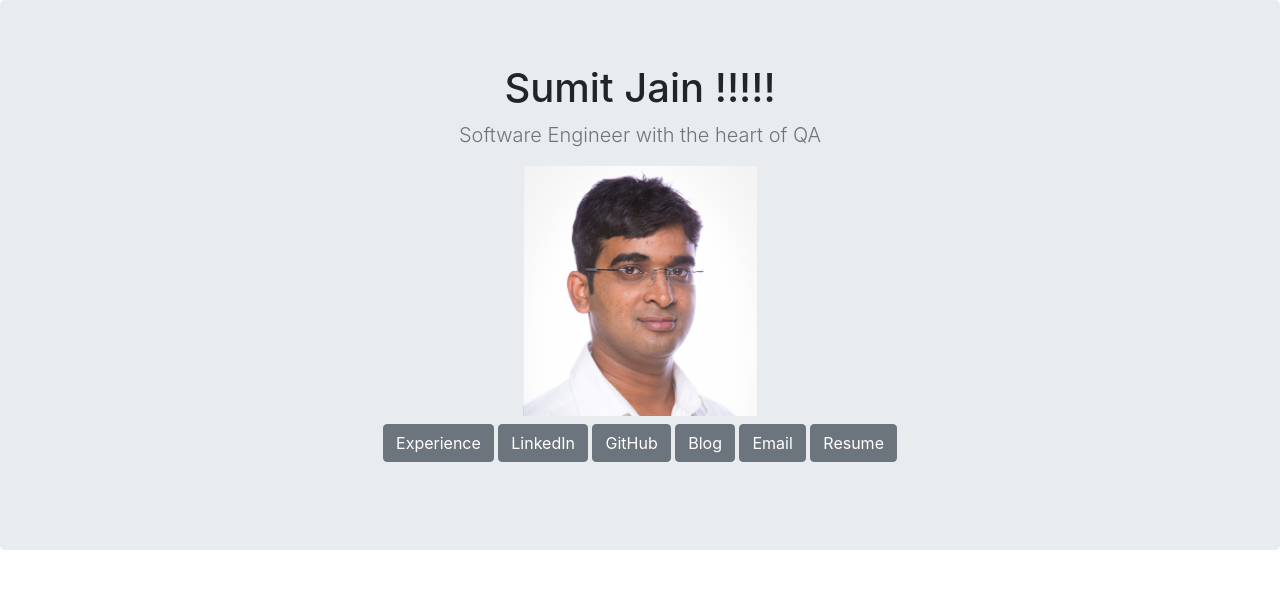
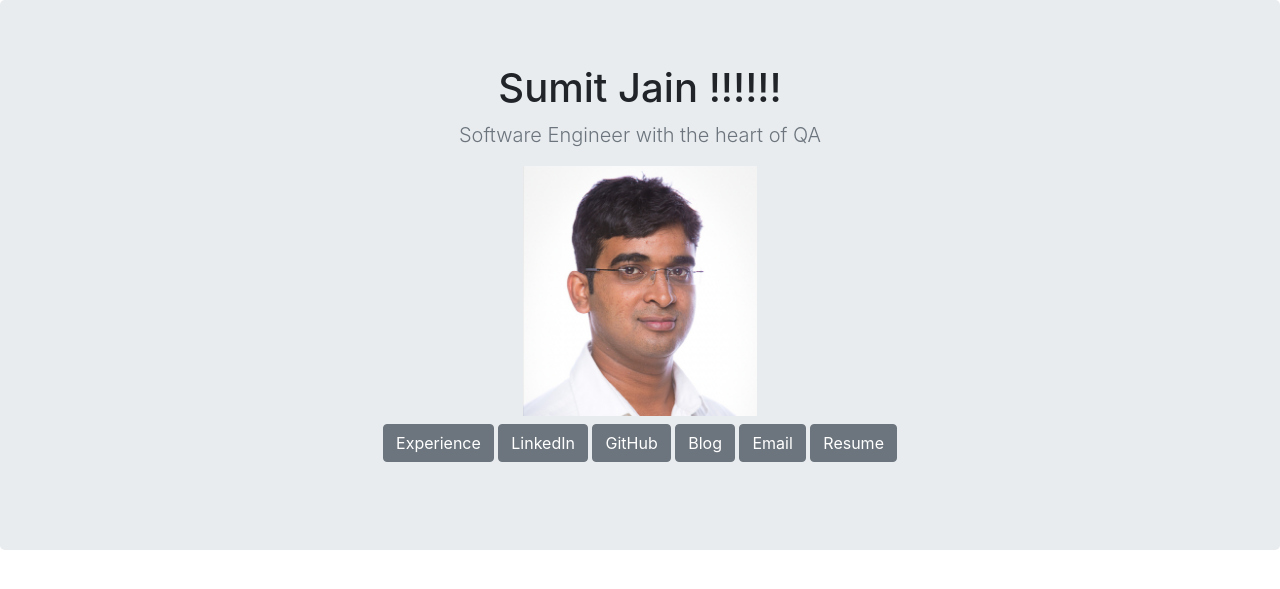
Before and after one commit to SumitJainUTD/portfolio-cicd, a Django app: page / in a window 1280 px wide. Shown: the part 54-643 px from the top of the page. Run offline with Django 3.2, Linux system fonts and the light colour scheme; some libraries are stand-ins or nearby versions.

Commit message:
testing cicd 6

```diff
--- a/resume/app/templates/app/sumit.html
+++ b/resume/app/templates/app/sumit.html
@@ -45,7 +45,7 @@
 
       <section class="jumbotron text-center">
         <div class="container">
-          <h1 class="jumbotron-heading">Sumit Jain !!!!!</h1>
+          <h1 class="jumbotron-heading">Sumit Jain !!!!!!</h1>
           <p class="lead text-muted">Software Engineer with the heart of QA</p>
           <img src="{% static 'sjain.png' %}" height=250/>
             <p>
```
